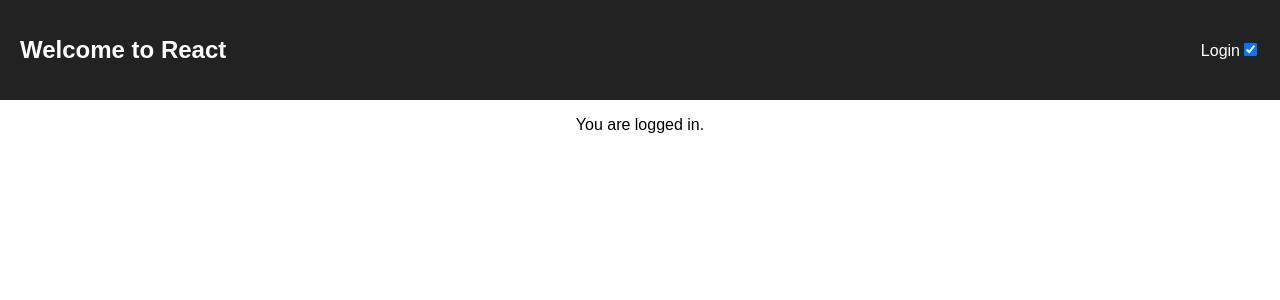
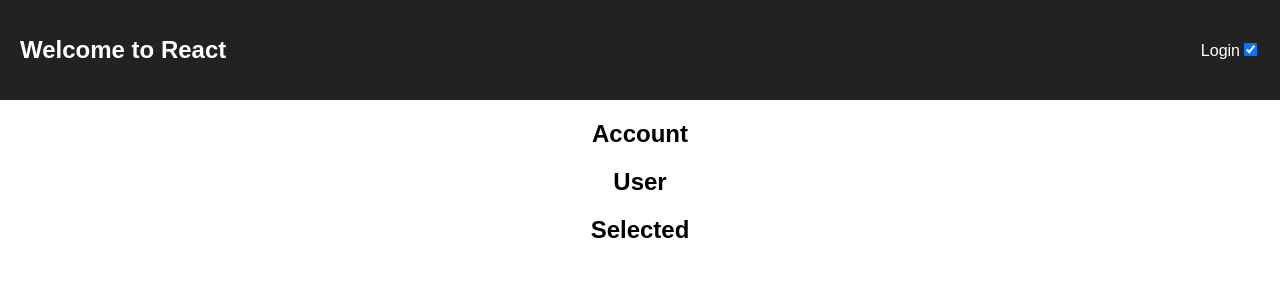
Before and after one commit to jonathanfunk/web-app-code-assignment, a React (Create React App) app: page / in a window 1280 px wide. Both pictures are taken after a click on the checkbox 1250 px from the left and 49 px from the top of the page. Shown: the top 300 px of the page. Built offline with nearby package versions, Linux system fonts and the light colour scheme.

Commit message:
components for accounts, users & selected made

```diff
--- a/src/App.js
+++ b/src/App.js
@@ -1,4 +1,5 @@
 import React, { Component } from 'react';
+import Main from './Containers/Main';
 import './styles/App.css';
 
 class App extends Component {
@@ -8,7 +9,7 @@ class App extends Component {
   };
 
   handleChange = (event, logged) => {
-    this.setState({logged: logged});
+    this.setState({logged: !this.state.logged});
   };
 
   render() {
@@ -21,9 +22,9 @@ class App extends Component {
             <input type="checkbox" value="on" onChange={this.handleChange}/>
           </div>
         </div>
-        <section className="content">
+        <section className="content-area">
           {
-            this.state.logged ? <p>You are logged out.</p> : <p>You are logged in.</p>
+            this.state.logged ? <p>You must login to manage your account.</p> : <Main/>
           }
         </section>
       </div>
--- /dev/null
+++ b/src/Containers/Account/index.js
@@ -0,0 +1,14 @@
+import React, { Component } from 'react';
+
+class Account extends Component {
+
+  render() {
+    return (
+      <section>
+        <h2>Account</h2>
+      </section>
+    );
+  }
+}
+
+export default Account;
--- /dev/null
+++ b/src/Containers/Main/index.js
@@ -0,0 +1,19 @@
+import React, { Component } from 'react';
+import Account from './../Account';
+import User from './../User';
+import Selected from './../Selected/';
+
+class Main extends Component {
+
+  render() {
+    return (
+      <section>
+        <Account />
+        <User />
+        <Selected />
+      </section>
+    );
+  }
+}
+
+export default Main;
--- /dev/null
+++ b/src/Containers/Selected/index.js
@@ -0,0 +1,14 @@
+import React, { Component } from 'react';
+
+class Selected extends Component {
+
+  render() {
+    return (
+      <section>
+        <h2>Selected</h2>
+      </section>
+    );
+  }
+}
+
+export default Selected;
--- /dev/null
+++ b/src/Containers/User/index.js
@@ -0,0 +1,14 @@
+import React, { Component } from 'react';
+
+class User extends Component {
+
+  render() {
+    return (
+      <section>
+        <h2>User</h2>
+      </section>
+    );
+  }
+}
+
+export default User;
--- a/src/styles/App.css
+++ b/src/styles/App.css
@@ -11,7 +11,3 @@
   justify-content: space-between;
   align-items: center;
 }
-
-.App-intro {
-  font-size: large;
-}
```
